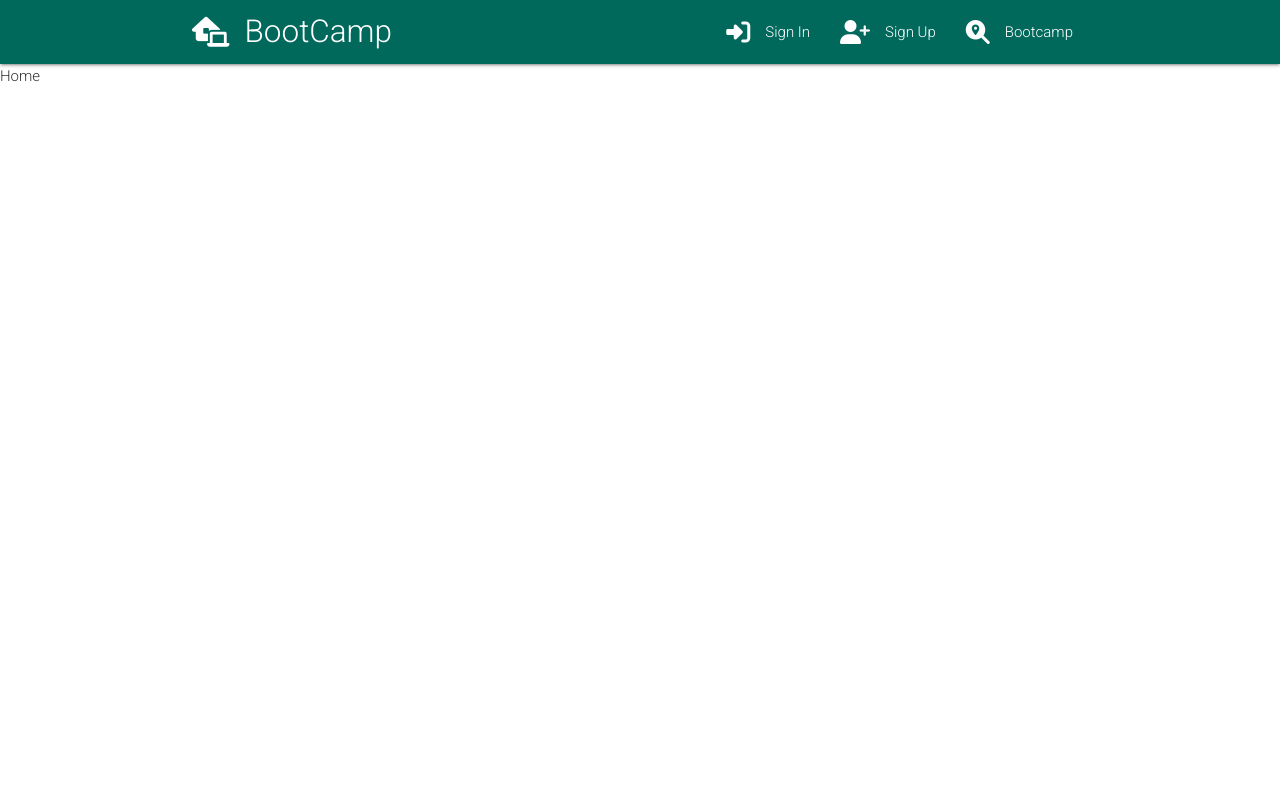
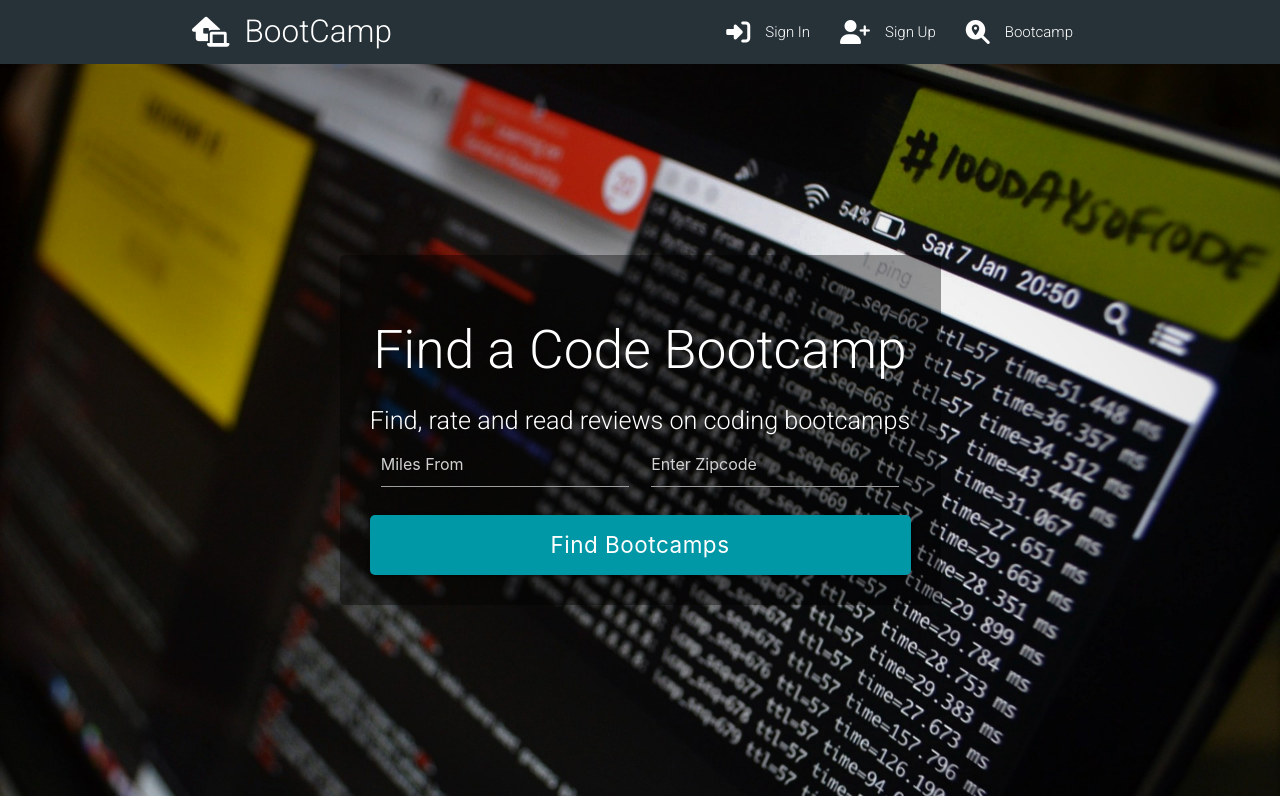
Before and after one commit to developer-aditya/camp_finder, a React (Create React App) app in the folder client/: page / in a window 1280 px wide. Built offline with nearby package versions, Linux system fonts and the light colour scheme.

Commit message:
landing page

```diff
--- a/client/src/App.js
+++ b/client/src/App.js
@@ -4,7 +4,7 @@ import './App.css';
 
 import Navbar from './components/layout/Navbar';
 import Home from './components/Home';
-import Bootcamps from './components/bootcamps';
+import Bootcamps from './components/bootcamps/bootcamps';
 import SignIn from './components/modals/SignIn';
 import SignUp from './components/modals/SignUp';
 
--- a/client/src/components/Home.js
+++ b/client/src/components/Home.js
@@ -1,6 +1,71 @@
 import React from 'react';
+import image from '../public/image/background.jpg';
 
 const Home = () => {
-	return <div>Home</div>;
+	console.log(image);
+	return (
+		<div style={showcase} className='valign-wrapper'>
+			<div
+				className='showcase-inner center-align white-text'
+				style={showcaseInner}
+			>
+				<h2>Find a Code Bootcamp</h2>
+				<p className='flow-text'>
+					Find, rate and read reviews on coding bootcamps
+				</p>
+				<form>
+					<div className='row'>
+						<div className='col s6'>
+							<div className='input-group'>
+								<input
+									type='text'
+									name='miles'
+									placeholder='Miles From'
+								/>
+							</div>
+						</div>
+						<div className='col s6'>
+							<div className='input-group'>
+								<input
+									type='text'
+									name='zipcode'
+									placeholder='Enter Zipcode'
+								/>
+							</div>
+						</div>
+					</div>
+					<input
+						type='submit'
+						value='Find Bootcamps'
+						className='btn cyan darken-2'
+						style={submitBtn}
+					/>
+				</form>
+			</div>
+		</div>
+	);
 };
+const showcase = {
+	position: 'relative',
+	width: '100%',
+	minHeight: '91.5vh',
+	background: `url('${image}') no-repeat center top/cover`,
+};
+
+const showcaseInner = {
+	zIndex: '2',
+	padding: '2rem',
+	margin: 'auto',
+	borderRadius: '5px',
+	background: 'rgba(0, 0, 0, 0.4)',
+};
+
+const submitBtn = {
+	width: '100%',
+	textTransform: 'capitalize',
+	fontSize: '1.5rem',
+	height: '4rem',
+	borderRadius: '5px',
+};
+
 export default Home;
--- a/client/src/components/layout/Navbar.js
+++ b/client/src/components/layout/Navbar.js
@@ -4,7 +4,7 @@ import PropTypes from 'prop-types';
 
 const Navbar = ({ icon, title }) => {
 	return (
-		<nav className='teal darken-3'>
+		<nav className='blue-grey darken-4'>
 			<div className='nav-wrapper container'>
 				<Link to='/' className='brand-logo'>
 					<i className={icon} style={{ fontSize: '2rem' }} />
--- a/client/src/components/modals/SignIn.js
+++ b/client/src/components/modals/SignIn.js
@@ -35,7 +35,7 @@ const SignIn = () => {
 
 					<div className='input-feild'>
 						<button
-							className='btn waves-effect waves-light teal modal-close'
+							className='btn waves-effect waves-light cyan modal-close'
 							type='submit'
 							name='action'
 							style={signInBtn}
@@ -45,7 +45,7 @@ const SignIn = () => {
 					</div>
 					<a
 						href='#forgot-password'
-						className='center teal-text'
+						className='center cyan-text'
 						style={{
 							fontSize: '1.15rem',
 						}}
@@ -59,7 +59,7 @@ const SignIn = () => {
 					Don't have a account?{' '}
 					<a
 						href='#signup-modal'
-						className='modal-trigger teal-text modal-close'
+						className='modal-trigger cyan-text modal-close'
 					>
 						Create One
 					</a>
--- a/client/src/components/modals/SignUp.js
+++ b/client/src/components/modals/SignUp.js
@@ -64,7 +64,7 @@ const SignIn = () => {
 
 					<div className='input-feild'>
 						<button
-							className='btn waves-effect waves-light teal modal-close'
+							className='btn waves-effect waves-light cyan modal-close'
 							type='submit'
 							name='action'
 							style={signInBtn}
```
Also changed, not shown: client/src/components/bootcamps/bootcamps.js (renamed from client/src/components/bootcamps.js), client/src/public/image/background.jpg (added).
